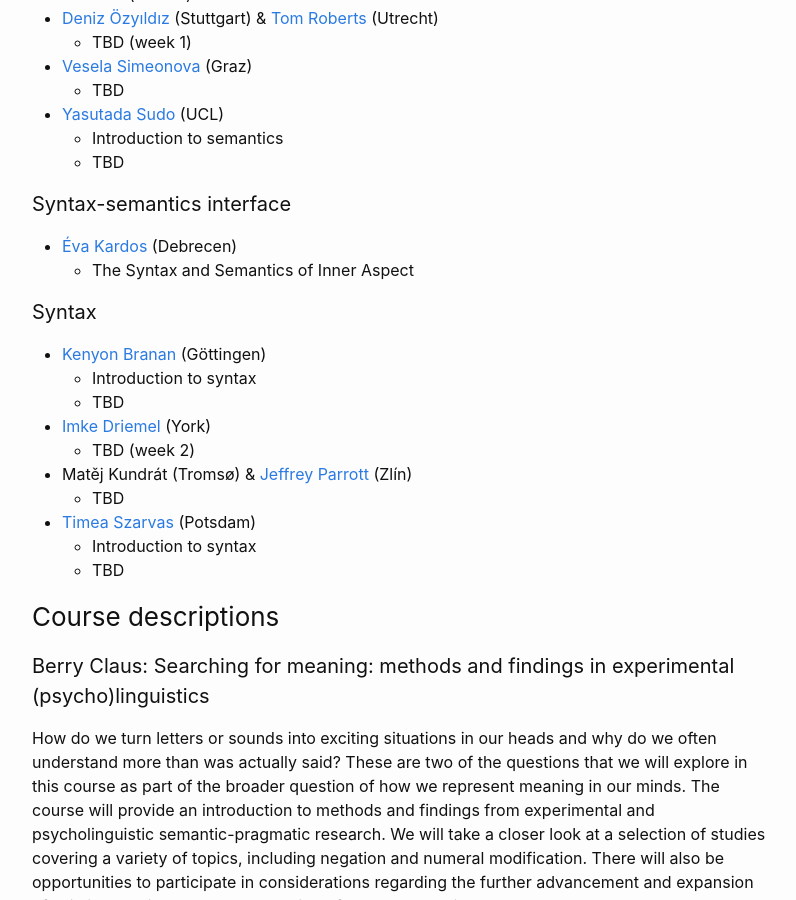
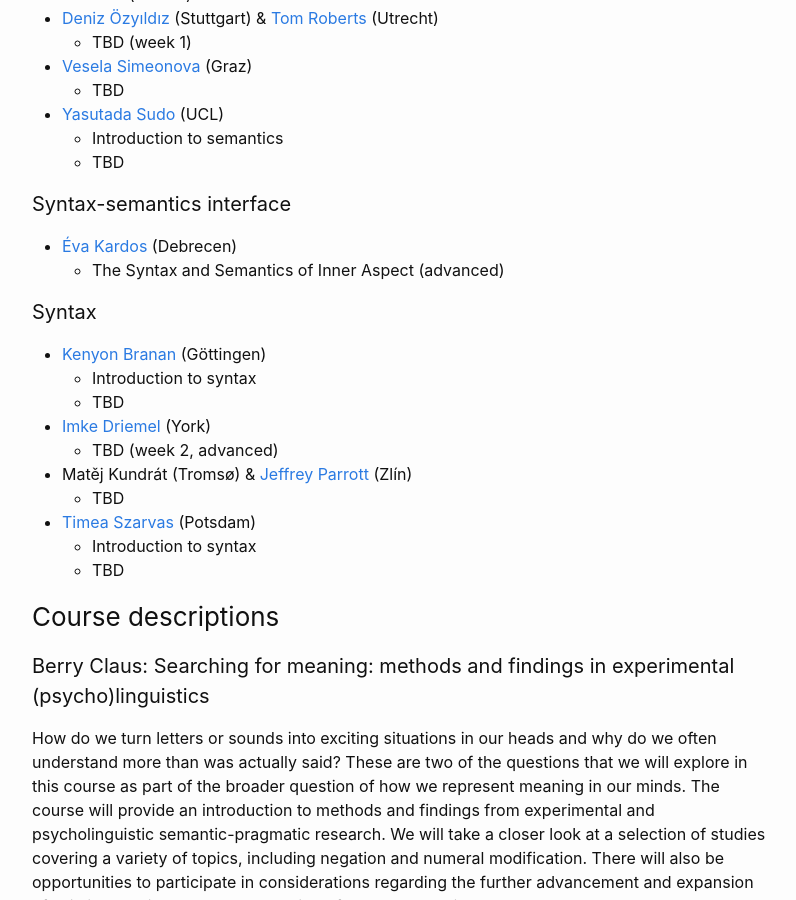
Before and after one commit to ovaschool/ovaschool.github.io, a Jekyll site: the page built from staticpages/ova2026.markdown, in a window 1280 px wide and 900 px high, scrolled down 1034 px. Shown: the whole window, without its empty margins (238-1034 px from the left). Built offline with Jekyll 4.4.1, drawn with Linux system fonts in a browser that asks for light colours.

Commit message:
Update ova2026.markdown

```diff
--- a/staticpages/ova2026.markdown
+++ b/staticpages/ova2026.markdown
@@ -49,7 +49,7 @@ Here you find information about:
 #### Syntax-semantics interface
 
 - [Éva Kardos](https://evakardos.com/) (Debrecen)
-  - The Syntax and Semantics of Inner Aspect
+  - The Syntax and Semantics of Inner Aspect (advanced)
 
 #### Syntax
 
@@ -57,7 +57,7 @@ Here you find information about:
   - Introduction to syntax
   - TBD
 - [Imke Driemel](https://www.york.ac.uk/language-linguistic-science/people/imkedriemel/) (York)
-  - TBD (week 2)
+  - TBD (week 2, advanced)
 - Matěj Kundrát (Tromsø) & [Jeffrey Parrott](https://utb-cz.academia.edu/JeffreyParrott) (Zlín)
   - TBD
 - [Timea Szarvas](https://timeaszarvas.github.io/) (Potsdam)
```
